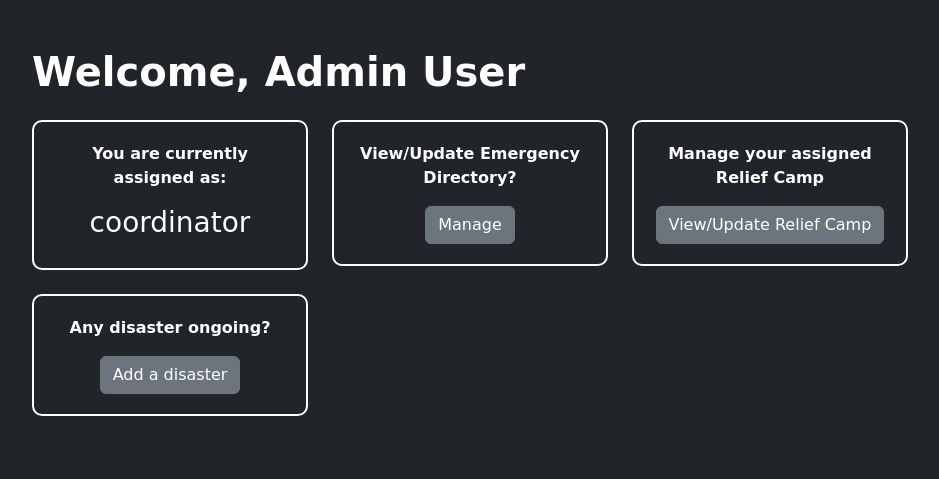
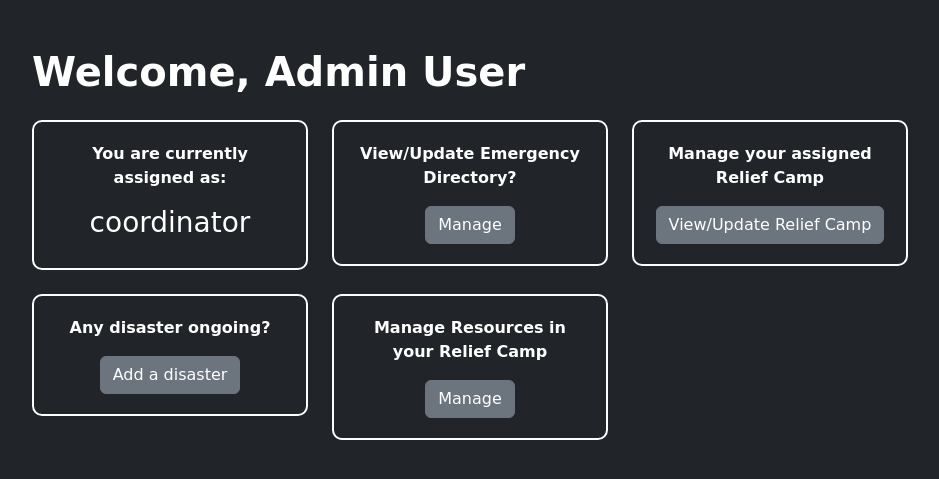
Before and after one commit to fluidpotata/CSE470_Project, a Flask app: page /volunteer in a window 1280 px wide. Shown: the top 479 px of the page, without its empty margins (170-1109 px from the left). Run offline with Flask 3, Linux system fonts and the light colour scheme; a user stored in the database is signed in; data comes from the database, SQL or seed files in the repository.

```diff
--- a/app.py
+++ b/app.py
@@ -168,7 +168,7 @@ def resources_dashboard():
     resources = [
         {'id': 1, 'type': 'type', 'quantity': 15, 'location': 'Tangail'}
     ]
-    return render_template('resources_dashboard.html', resources=resources, user=user)
+    return render_template('resources.html', resources=resources, user=user)
 
 
 @app.route('/allocatedonation', methods=['GET', 'POST'])
@@ -227,7 +227,7 @@ def emergency_directory():
 @app.route('/logout' , methods=['GET', 'POST'])
 def logout():
     session.pop('user', None)
-    return redirect(url_for('home'))
+    return redirect(url_for('index'))
 
 
 if __name__ == '__main__':
--- a/models/resources.py
+++ b/models/resources.py
@@ -3,7 +3,7 @@ from database import *
 class Resource(db.Model):
     __tablename__ = 'resources'
     resID = db.Column(db.Integer, primary_key=True, autoincrement=True)
-    campID = db.Column(db.Integer, nullable=False)
+    campID = db.Column(db.Integer, db.ForeignKey('Reliefcamp.id'), nullable=False)
     type = db.Column(db.String(50), nullable=False)
     quantity = db.Column(db.Integer, nullable=False)
     location = db.Column(db.String(100), nullable=False)
--- a/templates/vdash.html
+++ b/templates/vdash.html
@@ -51,8 +51,6 @@
                         </a>
                     </div>
                 </div>
-            </div>
-            <div class="row g-4 pt-4">
                 <div class="col-md-4">
                     <div class="box">
                         <p>Any disaster ongoing?</p>
@@ -61,6 +59,14 @@
                         </a>
                     </div>
                 </div>
+                <div class="col-md-4">
+                    <div class="box">
+                        <p>Manage Resources in your Relief Camp</p>
+                        <a href="{{ url_for('update_disaster', volunteer_id=voln.volunteerid) }}" class="btn btn-secondary">
+                        Manage
+                        </a>
+                    </div>
+                </div>
             </div>
         </div>
         <script src="https://cdn.jsdelivr.net/npm/bootstrap@5.3.0/dist/js/bootstrap.bundle.min.js"></script>
```
